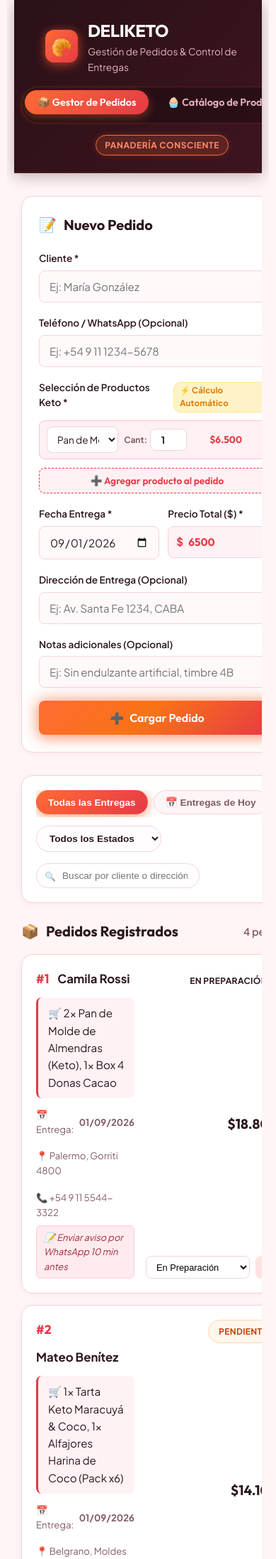
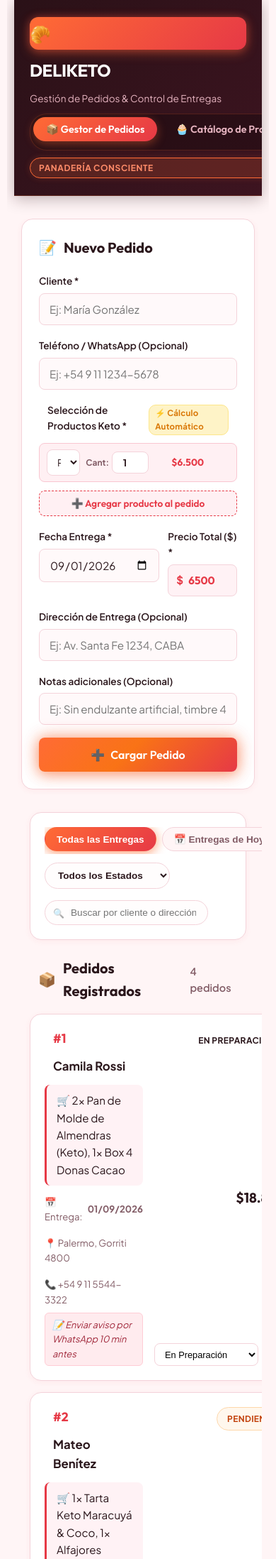
Before and after one commit to BenyaminRodriguez/deliketo-bakery-orders, a FastAPI app: page / in a window 390 px wide. Shown: the top 2196 px of the page at 71% size. Run offline with FastAPI, Linux system fonts and the light colour scheme.

Commit message:
Forzar ancho 100% en mobile para evitar desbordes

```diff
--- a/static/css/styles.css
+++ b/static/css/styles.css
@@ -986,6 +986,53 @@
 
 @media screen and (max-width: 768px) {
 
+  /* Forzar a todos los contenedores principales a adaptarse al ancho de la pantalla del celu */
+  body,
+  html,
+  .container,
+  main,
+  header,
+  div[class*="header"],
+  section {
+    width: 100% !important;
+    max-width: 100% !important;
+    min-width: 0 !important;
+    box-sizing: border-box !important;
+    margin-left: 0 !important;
+    margin-right: 0 !important;
+    padding-left: 12px !important;
+    padding-right: 12px !important;
+  }
+
+  /* Apilar los botones de navegación horizontal para que no se salgan de la pantalla */
+  header div,
+  .nav-buttons,
+  .tabs-container {
+    display: flex !important;
+    flex-direction: column !important;
+    width: 100% !important;
+    align-items: stretch !important;
+    gap: 10px !important;
+  }
+
+  header button,
+  .nav-buttons button,
+  .tabs-container button {
+    width: 100% !important;
+    margin: 0 !important;
+  }
+
+  /* Ajustar la tabla para desplazamiento lateral limpio */
+  table {
+    display: block !important;
+    width: 100% !important;
+    overflow-x: auto !important;
+    white-space: nowrap !important;
+  }
+}
+
+@media screen and (max-width: 768px) {
+
   /* Forzar que toda la pantalla y contenedores no se pasen del ancho */
   body,
   html,
```
